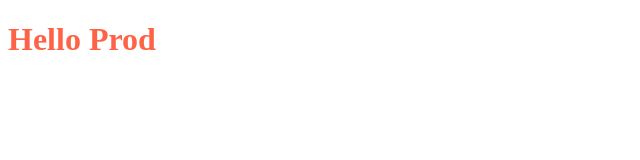
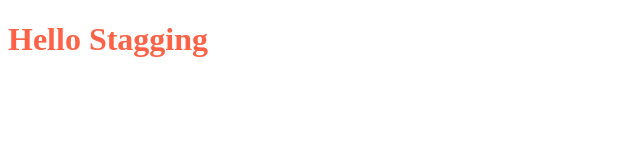
Before and after one commit to tdimnet/front-dd, a plain HTML site: page index.html in a window 1280 px wide. Shown: the whole page, without its empty margins (0-640 px from the left). Drawn offline with Linux system fonts and the light colour scheme.

Commit message:
Complete the code for the Stagging Branch

```diff
--- a/index.html
+++ b/index.html
@@ -4,6 +4,6 @@
         <link rel="stylesheet" href="./style.css" />
     </head>
     <body>
-        <h1>Hello Prod</h1>
+        <h1>Hello Stagging</h1>
     </body>
 </html>
```
